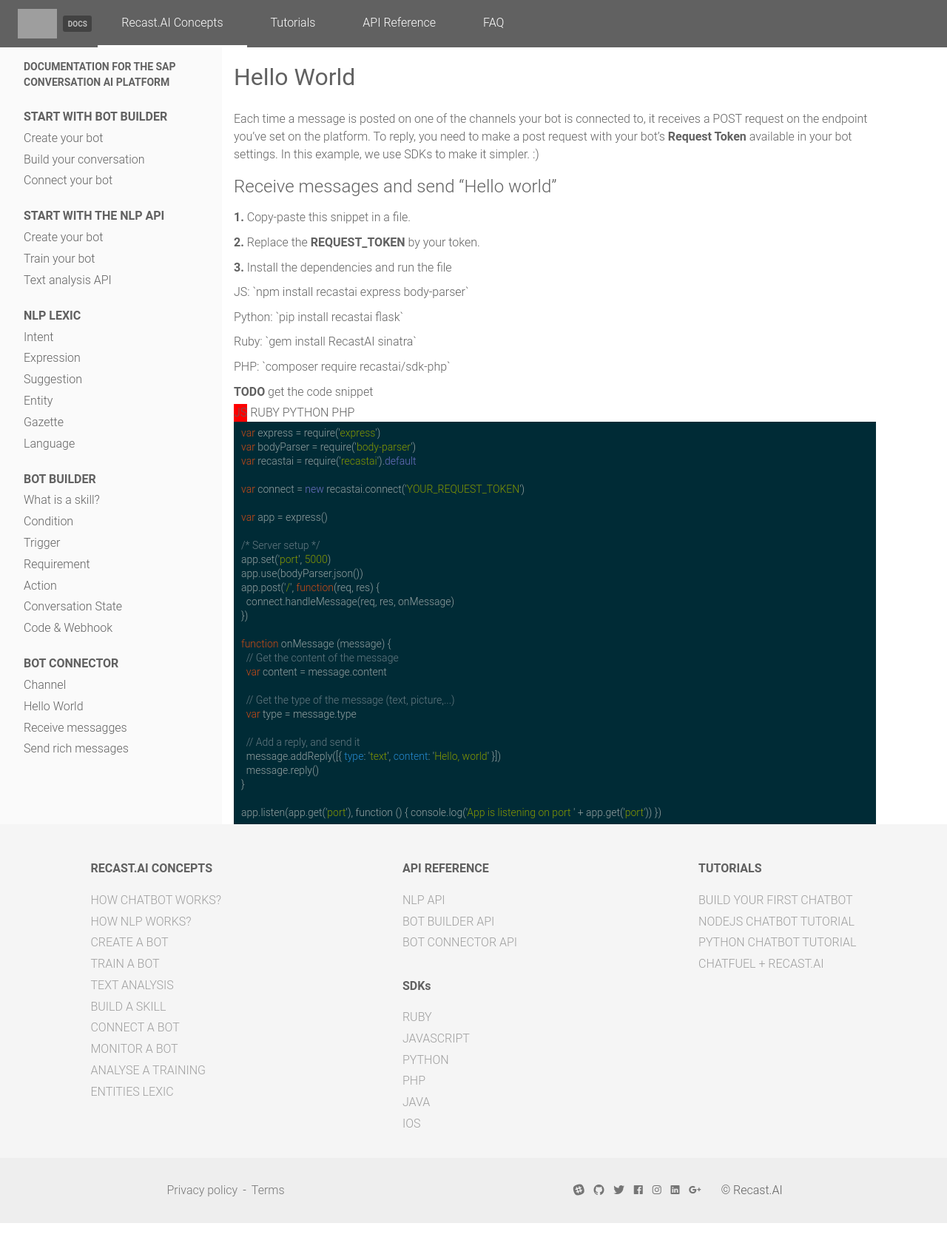
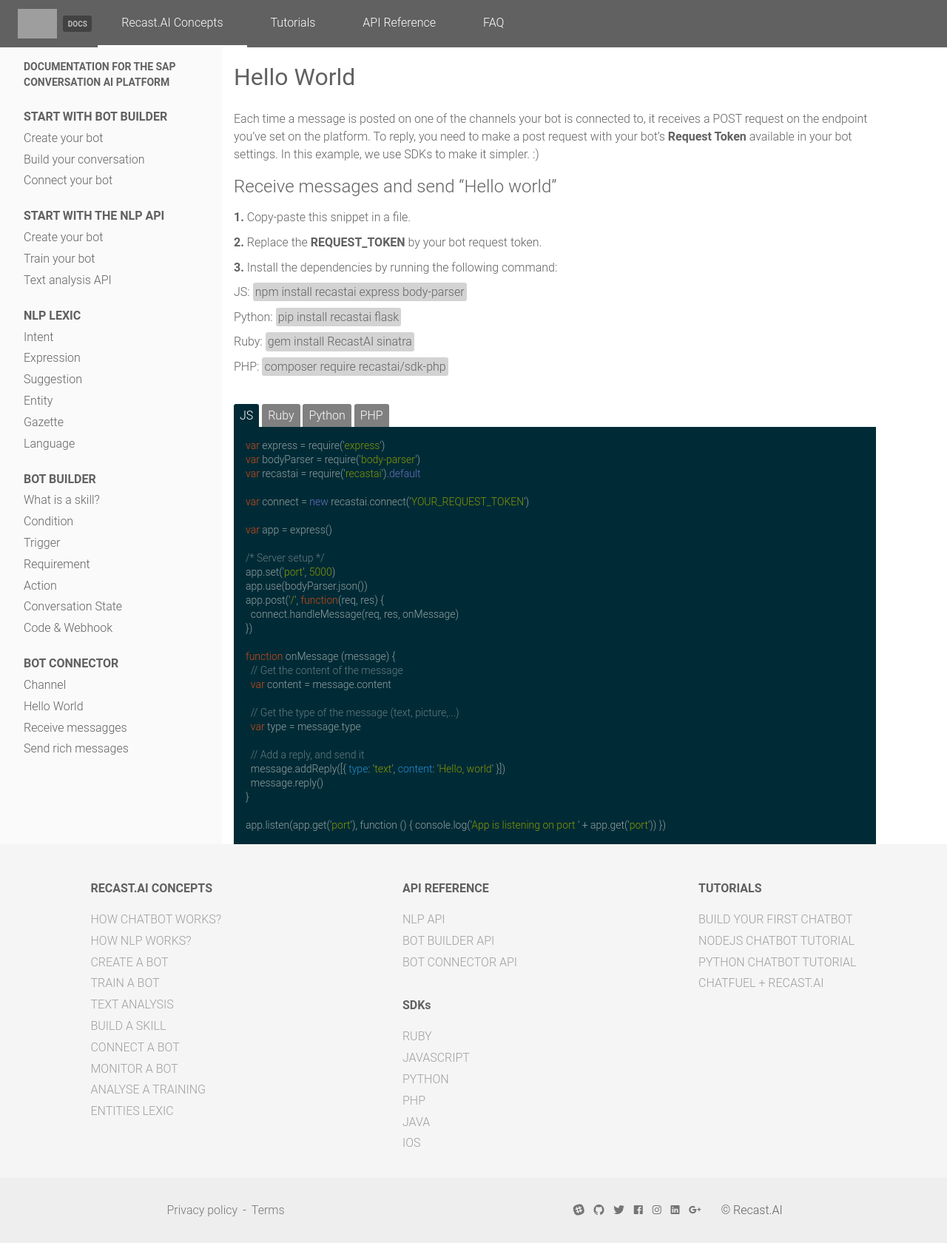
Before and after one commit to SAP-archive/docs, a Jekyll site: the page built from concepts/bot_connector/hello_world.md, in a window 1280 px wide. Shown: the whole page at 74% size. Built offline with Jekyll 4.4.1, drawn with Linux system fonts in a browser that asks for light colours; nearby versions of some CDN libraries; a script that is not in the unit is left out; before the commit the page ends 1653 px from its top, so only the background shows below that; grey boxes are pictures that could not be loaded.

Commit message:
upd(concept) improve hello_world code snippet

```diff
--- a/_layouts/concept.html
+++ b/_layouts/concept.html
@@ -2,7 +2,6 @@
 layout: default
 ---
 <div class="Concept">
-  <script src="{{ "/assets/js/hello_snippet.js" | relative_url }}"></script>
 
   {% include nav.html %}
 
--- a/concepts/bot_connector/hello_world.md
+++ b/concepts/bot_connector/hello_world.md
@@ -3,6 +3,42 @@
 title: Hello World
 permalink: /concepts/hello-world
 ---
+
+<style>
+  .language-javascript,
+  .language-python,
+  .language-ruby,
+  .language-php {
+    display: none;
+  }
+
+  .highlight {
+    padding: 0.5rem;
+  }
+
+  .snippet-tab {
+    padding: 0.2rem 0.5rem;
+    border-top-left-radius: 3px;
+    border-top-right-radius: 3px;
+    background-color: grey;
+    color: white;
+    cursor: pointer;
+  }
+
+  .snippet-tab-active {
+    background-color: #002b36;
+  }
+
+  .snippet-active {
+    display: block !important;
+  }
+
+  .code {
+    background-color: lightgrey;
+    padding: 0.2rem;
+    border-radius: 3px;
+  }
+</style>
 
 Each time a message is posted on one of the channels your bot is connected to, it receives a POST request on the endpoint you've set on the platform.
 To reply, you need to make a post request with your bot's **Request Token** available in your bot settings.
@@ -12,34 +48,23 @@
 
 **1.** Copy-paste this snippet in a file.
 
-**2.** Replace the **REQUEST_TOKEN** by your token.
+**2.** Replace the **REQUEST_TOKEN** by your bot request token.
 
-**3.** Install the dependencies and run the file
+**3.** Install the dependencies by running the following command:
 
+JS:
+<span class="code">npm install recastai express body-parser</span>
 
-JS: \`npm install recastai express body-parser\`
+Python:
+<span class="code">pip install recastai flask</span>
 
-Python: \`pip install recastai flask\`
+Ruby:
+<span class="code">gem install RecastAI sinatra</span>
 
-Ruby: \`gem install RecastAI sinatra\`
+PHP:
+<span class="code">composer require recastai/sdk-php</span>
 
-PHP: \`composer require recastai/sdk-php\`
-
-**TODO** get the code snippet
-
-<style>
-  .highlighter-rouge {
-    display: none;
-  }
-
-  .snippet-tab-active {
-    background-color: red;
-  }
-
-  .snippet-active {
-    display: block !important;
-  }
-</style>
+<br/>
 
 <script>
   function activateHelloSnippet(language) {
@@ -64,8 +89,8 @@
 <div id="hello-snippet-container">
   <div class="snippet-tabs">
     <button onclick="activateHelloSnippet('javascript')" id="hello-snippet-javascript" class="snippet-tab">JS</button>
-    <button onclick="activateHelloSnippet('ruby')" id="hello-snippet-ruby" class="snippet-tab">RUBY</button>
-    <button onclick="activateHelloSnippet('python')" id="hello-snippet-python" class="snippet-tab">PYTHON</button>
+    <button onclick="activateHelloSnippet('ruby')" id="hello-snippet-ruby" class="snippet-tab">Ruby</button>
+    <button onclick="activateHelloSnippet('python')" id="hello-snippet-python" class="snippet-tab">Python</button>
     <button onclick="activateHelloSnippet('php')" id="hello-snippet-php" class="snippet-tab">PHP</button>
   </div>
 </div>
```
